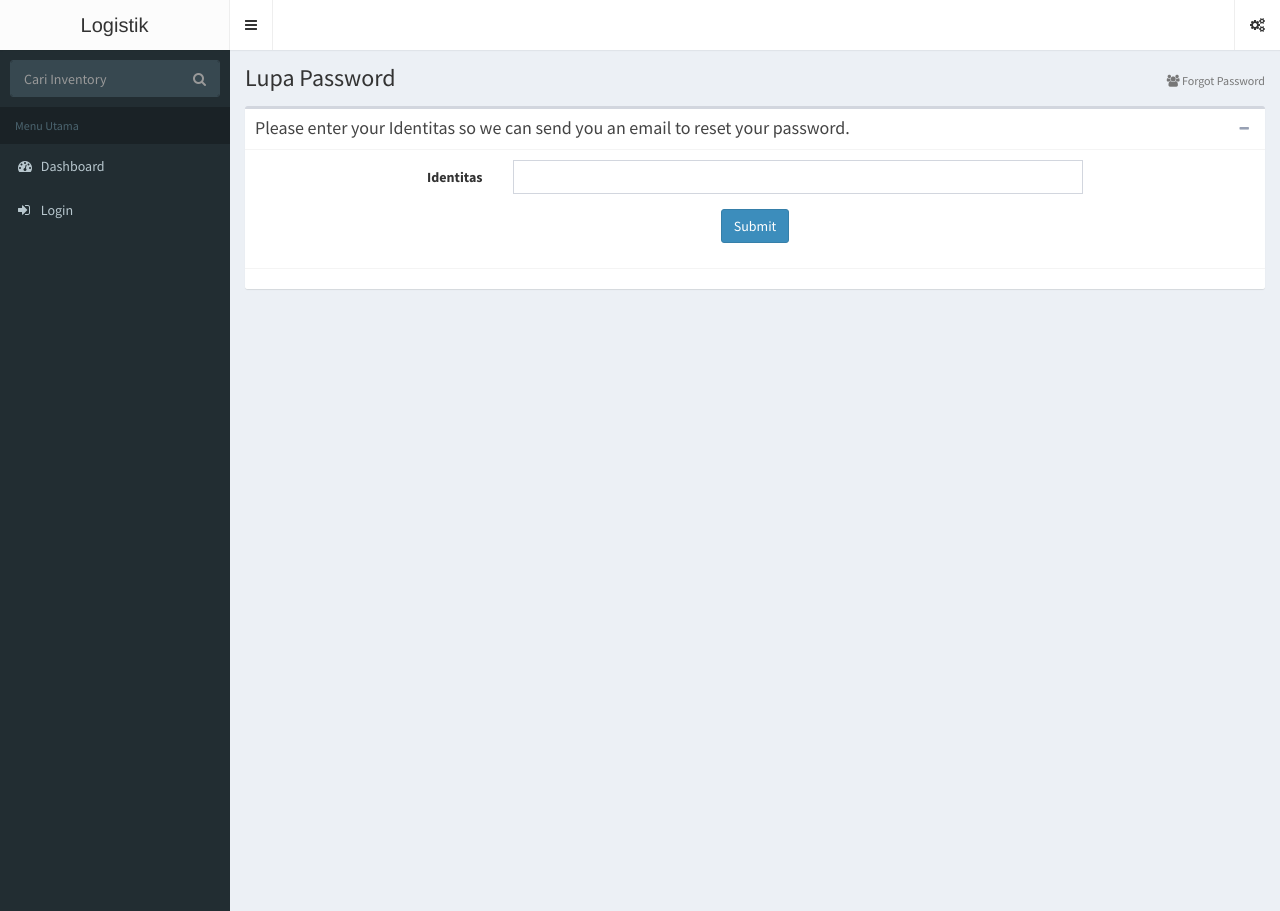
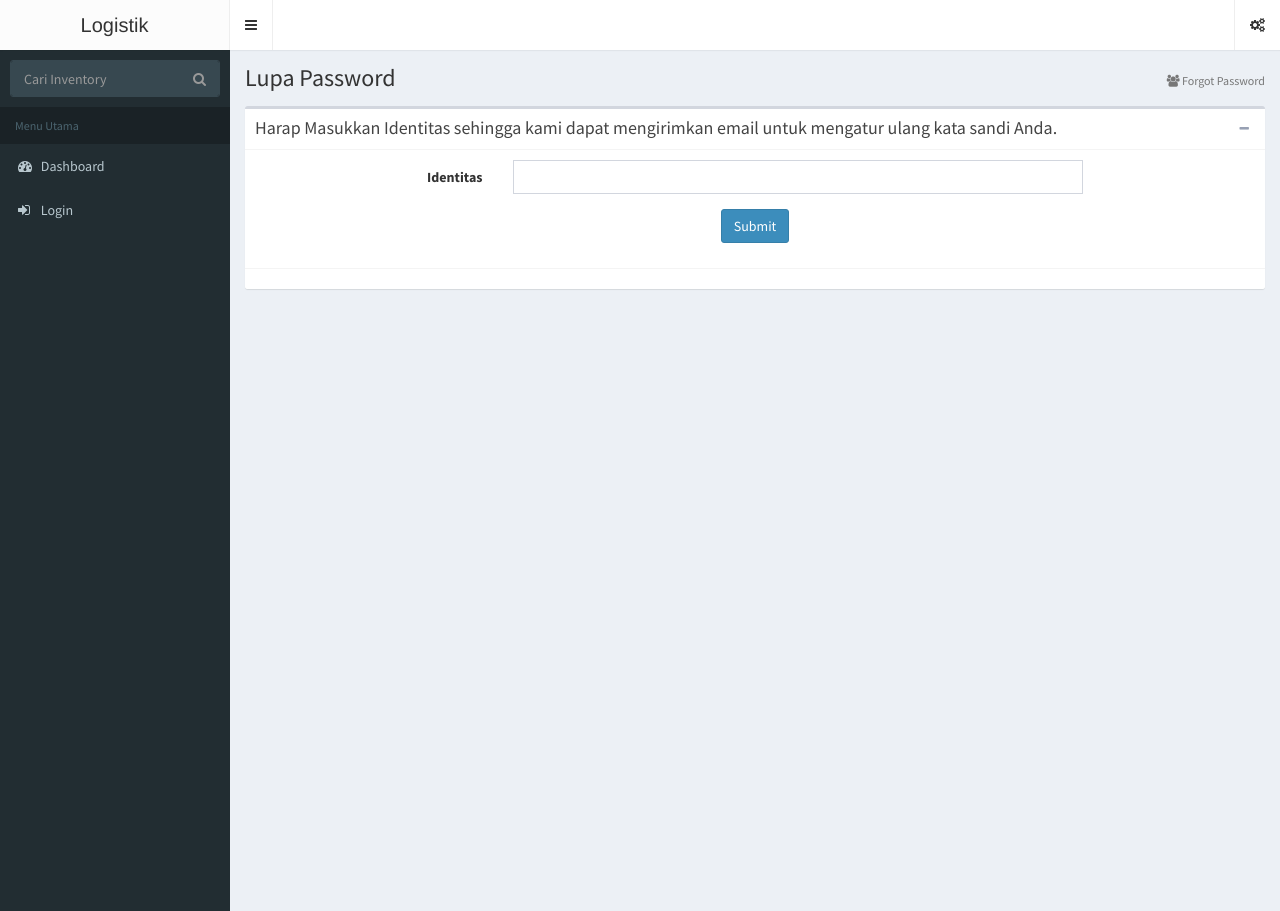
Before and after one commit to zulfiachsans/projectlogistik, a CodeIgniter app: page /database/index.php/auth/forgot_password in a window 1280 px wide. Shown: the top 911 px of the page. Run offline with CodeIgniter, Linux system fonts and the light colour scheme; data comes from the database, SQL or seed files in the repository; some libraries are stand-ins or nearby versions.

Commit message:
change all

```diff
--- a/application/language/english/auth_lang.php
+++ b/application/language/english/auth_lang.php
@@ -18,7 +18,7 @@
  */
 
 // Errors
-$lang['error_csrf'] = 'This form post did not pass our security checks.';
+$lang['error_csrf'] = 'Posting formulir ini tidak lolos pemeriksaan keamanan kami.';
 
 // Login
 $lang['login_heading']         = 'Login';
@@ -31,7 +31,7 @@ $lang['login_forgot_password'] = 'Lupa Password?';
 
 // Index
 $lang['index_heading']           = 'Pengguna';
-$lang['index_subheading']        = 'Below is a list of the users.';
+$lang['index_subheading']        = 'Di bawah ini adalah daftar pengguna..';
 $lang['index_fname_th']          = 'Nama Awal';
 $lang['index_lname_th']          = 'Nama Akhir';
 $lang['index_username_th']       = 'Username';
@@ -45,60 +45,60 @@ $lang['index_create_user_link']  = 'Tambah User Baru';
 $lang['index_create_group_link'] = 'Tambah Grup Baru';
 
 // Deactivate User
-$lang['deactivate_heading']                  = 'Deactivate User';
-$lang['deactivate_subheading']               = 'Are you sure you want to deactivate the user \'%s\'';
-$lang['deactivate_confirm_y_label']          = 'Yes';
-$lang['deactivate_confirm_n_label']          = 'No';
+$lang['deactivate_heading']                  = 'Nonaktifkan Pengguna';
+$lang['deactivate_subheading']               = 'Apakah Anda yakin ingin menonaktifkan pengguna \'%s\'';
+$lang['deactivate_confirm_y_label']          = 'Ya';
+$lang['deactivate_confirm_n_label']          = 'Tidak';
 $lang['deactivate_submit_btn']               = 'Submit';
-$lang['deactivate_validation_confirm_label'] = 'confirmation';
-$lang['deactivate_validation_user_id_label'] = 'user ID';
+$lang['deactivate_validation_confirm_label'] = 'Konfirmasi';
+$lang['deactivate_validation_user_id_label'] = 'ID Pengguna';
 
 // Create User
 $lang['create_user_heading']                           = 'Tambah User';
-$lang['create_user_subheading']                        = 'Please enter the user\'s information below.';
-$lang['create_user_fname_label']                       = 'First Name:';
-$lang['create_user_lname_label']                       = 'Last Name:';
-$lang['create_user_company_label']                     = 'Company Name:';
+$lang['create_user_subheading']                        = 'Harap masukkan informasi pengguna di bawah ini.';
+$lang['create_user_fname_label']                       = 'Nama Awal:';
+$lang['create_user_lname_label']                       = 'Nama Akhir:';
+$lang['create_user_company_label']                     = 'Nama Perusahaan:';
 $lang['create_user_identity_label']                    = 'Username:';
 $lang['create_user_email_label']                       = 'Email:';
-$lang['create_user_phone_label']                       = 'Phone:';
+$lang['create_user_phone_label']                       = 'Nomor Telephone:';
 $lang['create_user_password_label']                    = 'Password:';
-$lang['create_user_password_confirm_label']            = 'Confirm Password:';
-$lang['create_user_submit_btn']                        = 'Create User';
-$lang['create_user_validation_fname_label']            = 'First Name';
-$lang['create_user_validation_lname_label']            = 'Last Name';
-$lang['create_user_validation_identity_label']         = 'Identity';
-$lang['create_user_validation_email_label']            = 'Email Address';
-$lang['create_user_validation_phone_label']            = 'Phone';
-$lang['create_user_validation_company_label']          = 'Company Name';
+$lang['create_user_password_confirm_label']            = 'Konfirmasi Password:';
+$lang['create_user_submit_btn']                        = 'Tambah User';
+$lang['create_user_validation_fname_label']            = 'Nama Awal';
+$lang['create_user_validation_lname_label']            = 'Nama Akhir';
+$lang['create_user_validation_identity_label']         = 'Identitas';
+$lang['create_user_validation_email_label']            = 'Alamat Email';
+$lang['create_user_validation_phone_label']            = 'Nomor telephone';
+$lang['create_user_validation_company_label']          = 'Nama Perusahaan';
 $lang['create_user_validation_password_label']         = 'Password';
-$lang['create_user_validation_password_confirm_label'] = 'Password Confirmation';
+$lang['create_user_validation_password_confirm_label'] = 'Konfirmasi Password';
 
 // Edit User
-$lang['edit_user_heading']                           = 'Edit User';
-$lang['edit_user_subheading']                        = 'Please enter the user\'s information below.';
-$lang['edit_user_fname_label']                       = 'First Name:';
-$lang['edit_user_lname_label']                       = 'Last Name:';
-$lang['edit_user_company_label']                     = 'Company Name:';
+$lang['edit_user_heading']                           = 'Edit Pengguna';
+$lang['edit_user_subheading']                        = 'Silakan masukkan informasi Pengguna di bawah ini.';
+$lang['edit_user_fname_label']                       = 'Nama Awal:';
+$lang['edit_user_lname_label']                       = 'Nama Akhir:';
+$lang['edit_user_company_label']                     = 'Nama Perusahaan:';
 $lang['edit_user_email_label']                       = 'Email:';
-$lang['edit_user_phone_label']                       = 'Phone:';
+$lang['edit_user_phone_label']                       = 'Nomor telephone:';
 $lang['edit_user_password_label']                    = 'Password:';
-$lang['edit_user_password_confirm_label']            = 'Confirm Password:';
-$lang['edit_user_groups_heading']                    = 'Member of groups';
-$lang['edit_user_submit_btn']                        = 'Save User';
-$lang['edit_user_validation_fname_label']            = 'First Name';
-$lang['edit_user_validation_lname_label']            = 'Last Name';
-$lang['edit_user_validation_email_label']            = 'Email Address';
-$lang['edit_user_validation_phone_label']            = 'Phone';
-$lang['edit_user_validation_company_label']          = 'Company Name';
+$lang['edit_user_password_confirm_label']            = 'Konfirmasi Password:';
+$lang['edit_user_groups_heading']                    = 'Anggota Group';
+$lang['edit_user_submit_btn']                        = 'Simpan User';
+$lang['edit_user_validation_fname_label']            = 'Nama Awal';
+$lang['edit_user_validation_lname_label']            = 'Nama Akhir';
+$lang['edit_user_validation_email_label']            = 'Alamat Email';
+$lang['edit_user_validation_phone_label']            = 'Nomor telephone';
+$lang['edit_user_validation_company_label']          = 'Nama Perusahaan';
 $lang['edit_user_validation_groups_label']           = 'Groups';
 $lang['edit_user_validation_password_label']         = 'Password';
-$lang['edit_user_validation_password_confirm_label'] = 'Password Confirmation';
+$lang['edit_user_validation_password_confirm_label'] = 'Konfirmasi Password';
 
 // Create Group
-$lang['create_group_title']                  = 'Create Group';
-$lang['create_group_heading']                = 'Create Group';
-$lang['create_group_subheading']             = 'Please enter the group information below.';
+$lang['create_group_title']                  = 'Tambah Group';
+$lang['create_group_heading']                = 'Tambah Group';
+$lang['create_group_subheading']             = 'Silakan masukkan informasi grup di bawah ini.';
 $lang['create_group_name_label']             = 'Group Name:';
 $lang['create_group_desc_label']             = 'Description:';
 $lang['create_group_submit_btn']             = 'Create Group';
@@ -128,7 +128,7 @@ $lang['change_password_validation_new_password_confirm_label'] = 'Konfirmasi Pas
 
 // Forgot Password
 $lang['forgot_password_heading']                 = 'Lupa Password';
-$lang['forgot_password_subheading']              = 'Please enter your %s so we can send you an email to reset your password.';
+$lang['forgot_password_subheading']              = 'Harap Masukkan %s sehingga kami dapat mengirimkan email untuk mengatur ulang kata sandi Anda.';
 $lang['forgot_password_email_label']             = '%s:';
 $lang['forgot_password_submit_btn']              = 'Submit';
 $lang['forgot_password_validation_email_label']  = 'Alamat Email';
--- a/application/views/inv_data/all_data.php
+++ b/application/views/inv_data/all_data.php
@@ -39,7 +39,7 @@
 						<table class="table table-hover table-bordered table-striped">
 							<thead>
 								<tr>
-									<th width="50">Kode</th>
+									<th width="150">Kode</th>
 									<th width="150">Tanggal Masuk</th>
 									<th width="150">Nama Produk</th>
 									<th width="150">Tipe</th>
--- a/application/views/inv_keluar/all_data.php
+++ b/application/views/inv_keluar/all_data.php
@@ -39,7 +39,8 @@
 						<table class="table table-hover table-bordered table-striped">
 							<thead>
 								<tr>
-									<th width="50">Kode</th>
+									<th width="150">Kode</th>
+									<th width="150">Tanggal Masuk</th>
 									<th width="150">Tanggal Keluar</th>
 									<th width="150">Nama Produk</th>
 									<th width="150">Tipe</th>
@@ -54,6 +55,7 @@
 									<?php foreach ($data_list->result() as $data) : ?>
 										<tr>
 											<td><?php echo $data->code; ?></td>
+											<td><?php echo $data->date_of_purchase; ?></td>
 											<td><?php echo $data->date_of_purchase; ?></td>
 											<td><?php echo $data->brand; ?></td>
 											<td><?php echo $data->model; ?></td>
```
Also changed, not shown: application/views/auth/edit_user.php (+28 -28 lines).
